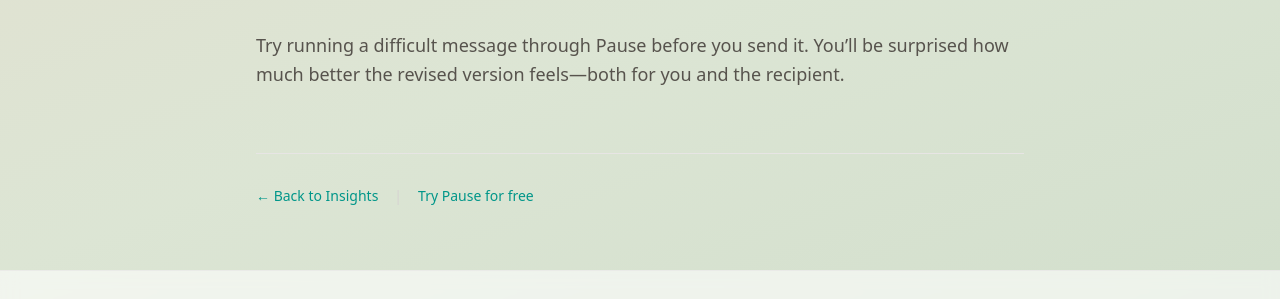
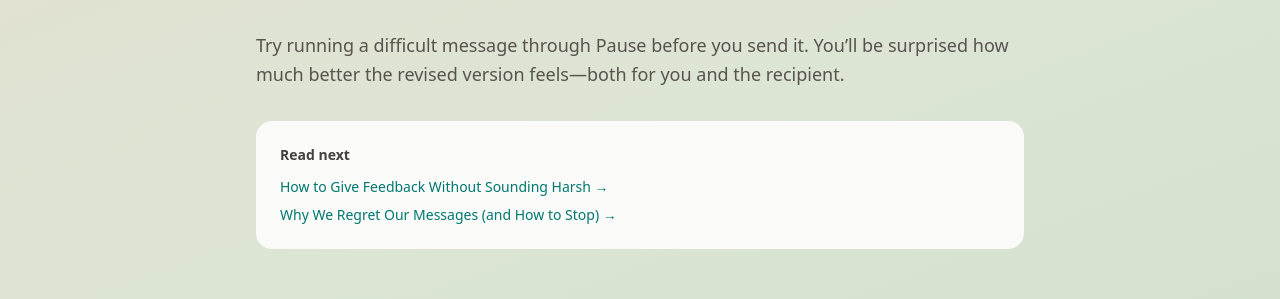
Before and after one commit to CosmasCold/pause-app, a Next.js app: page /blog/5-cognitive-biases-that-destroy-relationships in a window 1280 px wide. Shown: the part 2667-2966 px from the top of the page. Built offline with nearby package versions, Linux system fonts and the light colour scheme; no server answers; a web font is replaced by a local one.

Commit message:
Add Read next cross-links to two blog articles

```diff
--- a/app/blog/5-cognitive-biases-that-destroy-relationships/page.tsx
+++ b/app/blog/5-cognitive-biases-that-destroy-relationships/page.tsx
@@ -90,6 +90,18 @@ export default function Page() {
             </p>
           </div>
 
+                    <div className="mt-8 bg-stone-50 rounded-2xl p-6">
+            <p className="text-sm font-semibold text-stone-700 mb-3">Read next</p>
+            <div className="space-y-2">
+              <Link href="/blog/how-to-give-feedback-without-sounding-harsh" className="block text-teal-700 hover:text-teal-800 text-sm">
+                How to Give Feedback Without Sounding Harsh →
+              </Link>
+              <Link href="/blog/why-we-regret-our-messages" className="block text-teal-700 hover:text-teal-800 text-sm">
+                Why We Regret Our Messages (and How to Stop) →
+              </Link>
+            </div>
+          </div>
+
                     {/* Internal links */}
           <div className="mt-16 border-t border-stone-200 pt-8">
             <div className="flex flex-wrap gap-4 text-sm">
--- a/app/blog/why-we-regret-our-messages/page.tsx
+++ b/app/blog/why-we-regret-our-messages/page.tsx
@@ -128,6 +128,18 @@ export default function Page() {
             </p>
           </div>
 
+                    <div className="mt-8 bg-stone-50 rounded-2xl p-6">
+            <p className="text-sm font-semibold text-stone-700 mb-3">Read next</p>
+            <div className="space-y-2">
+              <Link href="/blog/how-to-give-feedback-without-sounding-harsh" className="block text-teal-700 hover:text-teal-800 text-sm">
+                How to Give Feedback Without Sounding Harsh →
+              </Link>
+              <Link href="/blog/5-cognitive-biases-that-destroy-relationships" className="block text-teal-700 hover:text-teal-800 text-sm">
+                5 Cognitive Biases That Destroy Professional Relationships →
+              </Link>
+            </div>
+          </div>
+
           {/* Footer CTA */}
           <div className="mt-16 p-8 bg-gradient-to-r from-teal-50 to-emerald-50 rounded-3xl border border-teal-100 text-center">
             <h3 className="text-xl font-playfair font-bold text-stone-800 mb-2">
```
